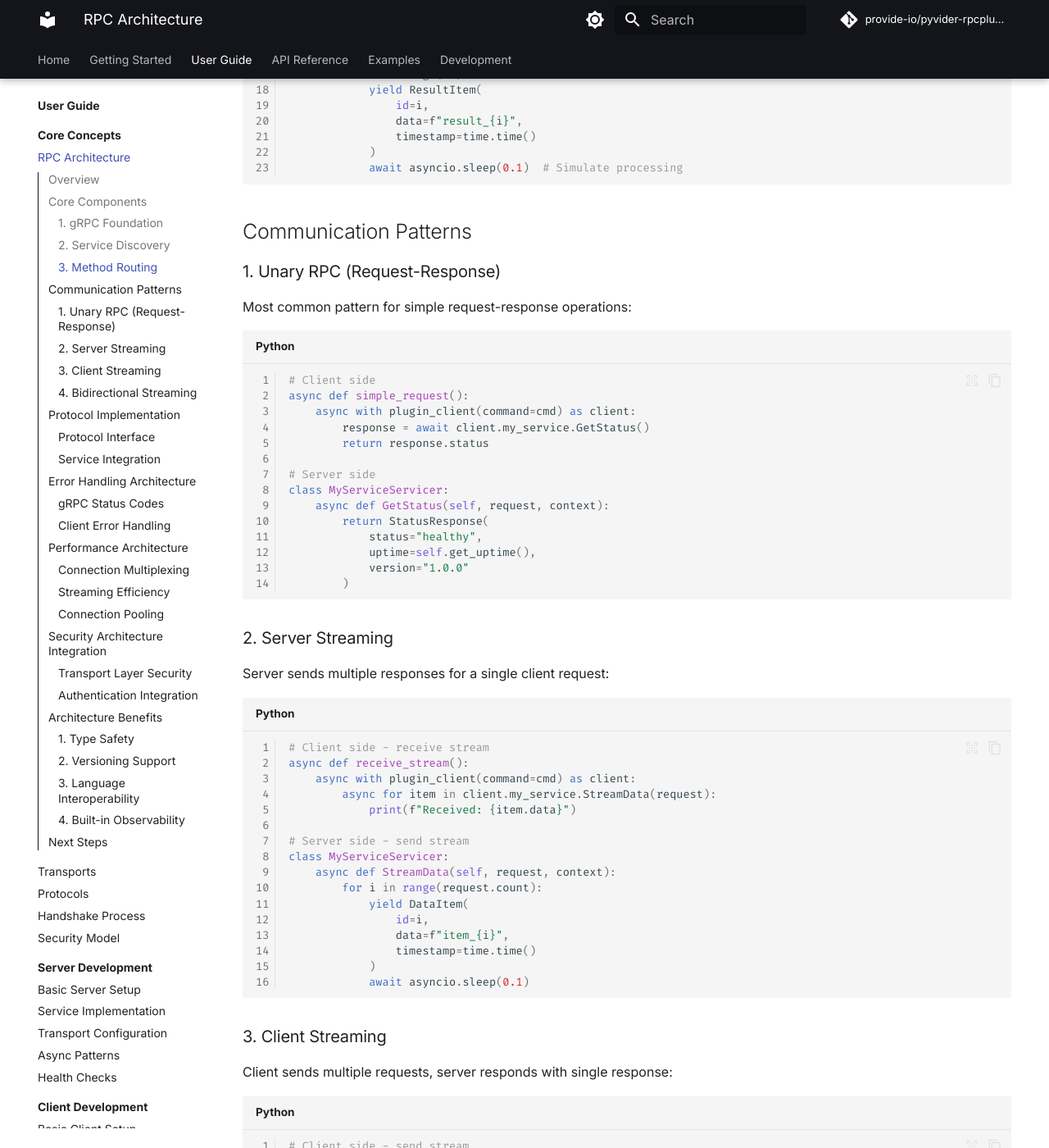
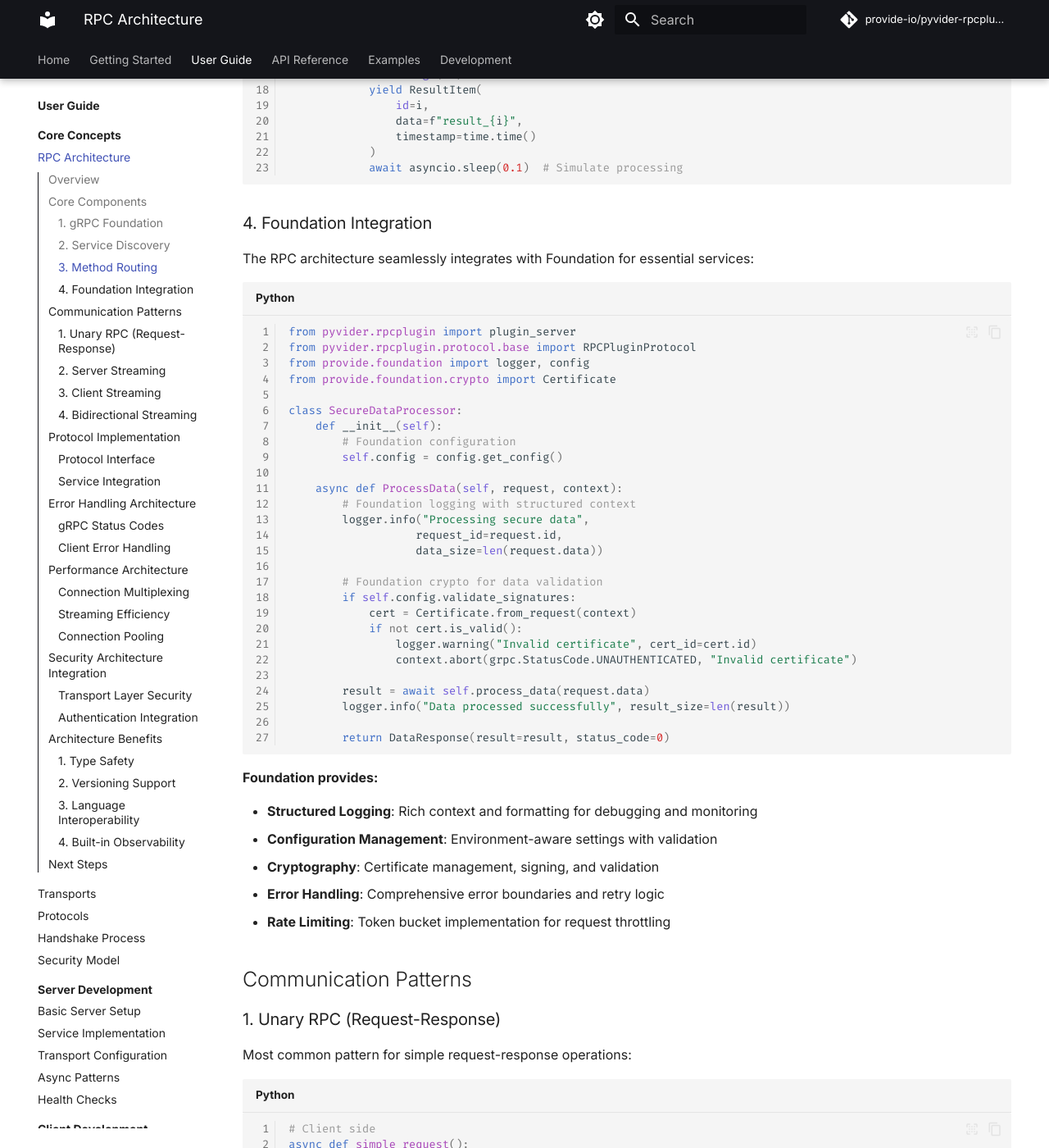
Before and after one commit to provide-io/pyvider-rpcplugin, an MkDocs documentation site: the page built from docs/guide/concepts/rpc-architecture.md, in a window 1280 px wide and 1400 px high, scrolled down 3076 px. Shown: the whole window at 82% size. Built offline with MkDocs 1.6.1 and Material for MkDocs 9.7.7, drawn with Linux system fonts in a browser that asks for light colours; comment, search, counter and statistics services are not loaded; the version menu is left out.

Commit message:
🔼⚙️ [skip ci] auto-commit

````diff
--- a/docs/guide/concepts/rpc-architecture.md
+++ b/docs/guide/concepts/rpc-architecture.md
@@ -140,6 +140,48 @@ class DataProcessorServicer:
             )
             await asyncio.sleep(0.1)  # Simulate processing
 ```
+
+### 4. Foundation Integration
+
+The RPC architecture seamlessly integrates with Foundation for essential services:
+
+```python
+from pyvider.rpcplugin import plugin_server
+from pyvider.rpcplugin.protocol.base import RPCPluginProtocol
+from provide.foundation import logger, config
+from provide.foundation.crypto import Certificate
+
+class SecureDataProcessor:
+    def __init__(self):
+        # Foundation configuration
+        self.config = config.get_config()
+
+    async def ProcessData(self, request, context):
+        # Foundation logging with structured context
+        logger.info("Processing secure data",
+                   request_id=request.id,
+                   data_size=len(request.data))
+
+        # Foundation crypto for data validation
+        if self.config.validate_signatures:
+            cert = Certificate.from_request(context)
+            if not cert.is_valid():
+                logger.warning("Invalid certificate", cert_id=cert.id)
+                context.abort(grpc.StatusCode.UNAUTHENTICATED, "Invalid certificate")
+
+        result = await self.process_data(request.data)
+        logger.info("Data processed successfully", result_size=len(result))
+
+        return DataResponse(result=result, status_code=0)
+```
+
+**Foundation provides:**
+
+- **Structured Logging**: Rich context and formatting for debugging and monitoring
+- **Configuration Management**: Environment-aware settings with validation
+- **Cryptography**: Certificate management, signing, and validation
+- **Error Handling**: Comprehensive error boundaries and retry logic
+- **Rate Limiting**: Token bucket implementation for request throttling
 
 ## Communication Patterns
 
````
